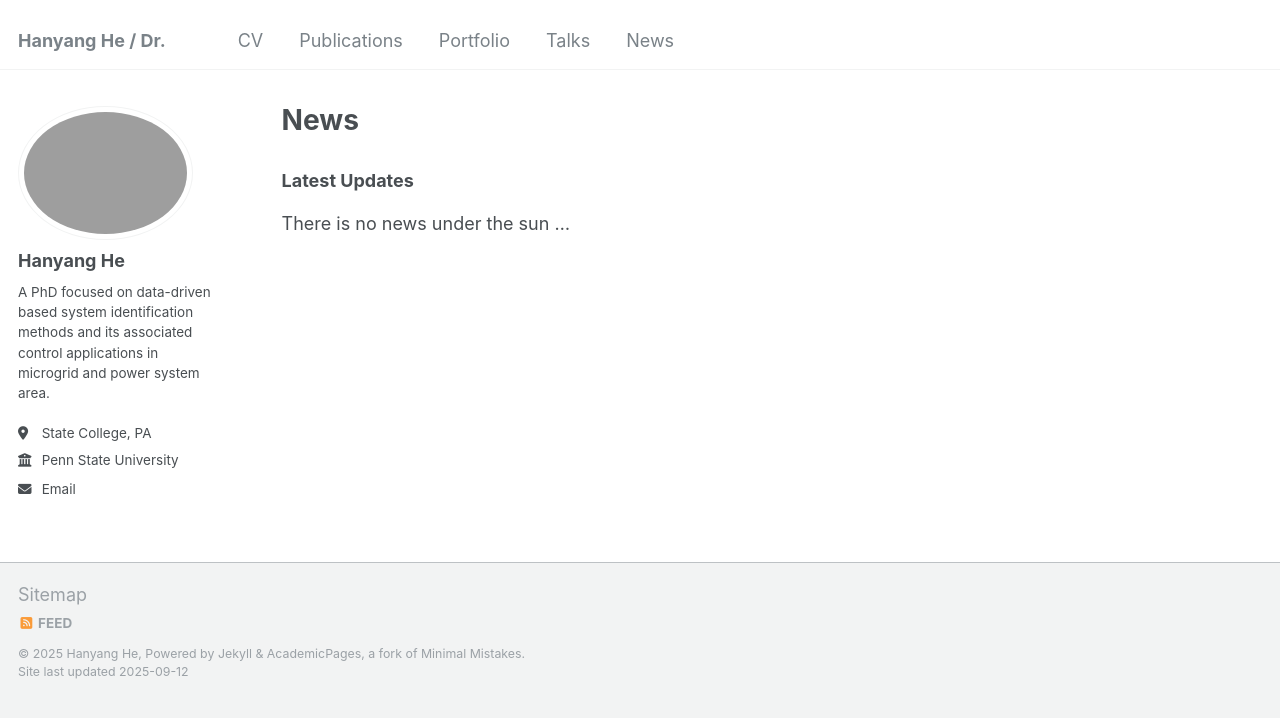
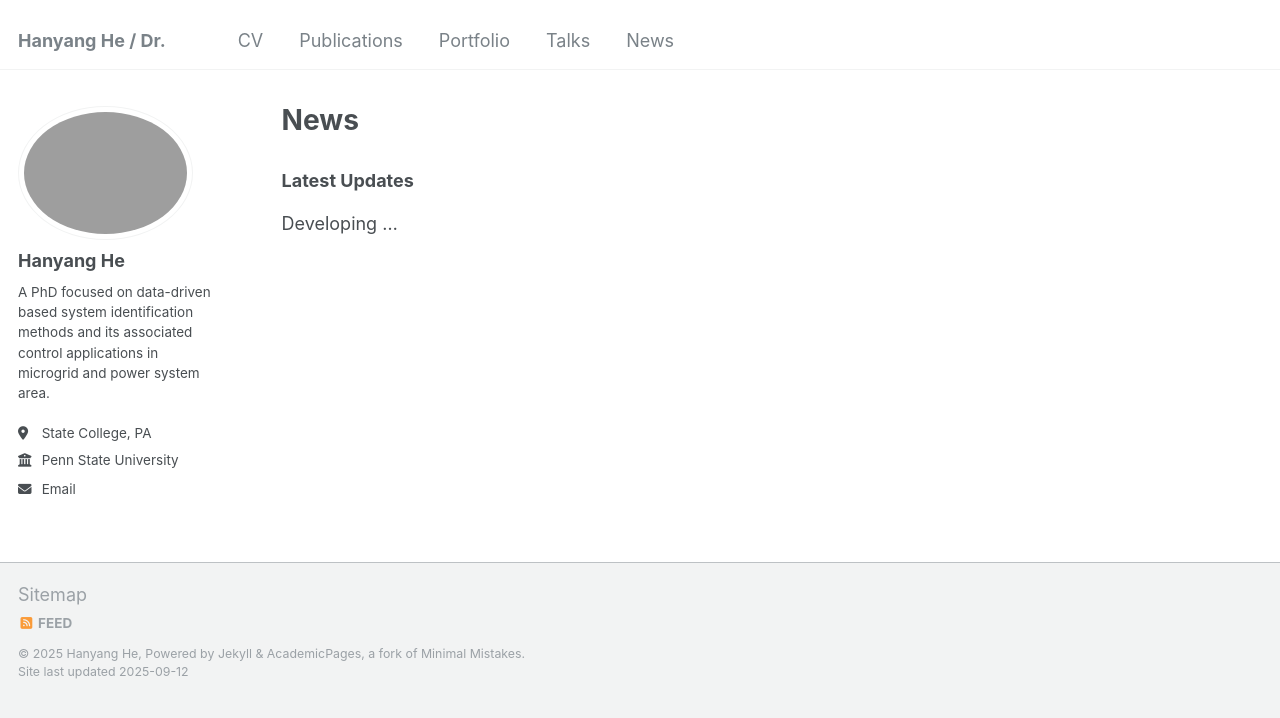
Before and after one commit to HanyangHe/HanyangHe.github.io, a Jekyll site: the page built from _pages/news.md, in a window 1280 px wide. Shown: the top 718 px of the page. Built offline with Jekyll 4.4.1, drawn with Linux system fonts in a browser that asks for light colours; a script that is not in the unit is left out.

Commit message:
Update news.md

```diff
--- a/_pages/news.md
+++ b/_pages/news.md
@@ -11,7 +11,7 @@ redirect_from:
 
 ### Latest Updates
 
-There is no news under the sun ...
+Developing ...
 
 <!--
 #### [2024-12-01] Title of News 1
```
